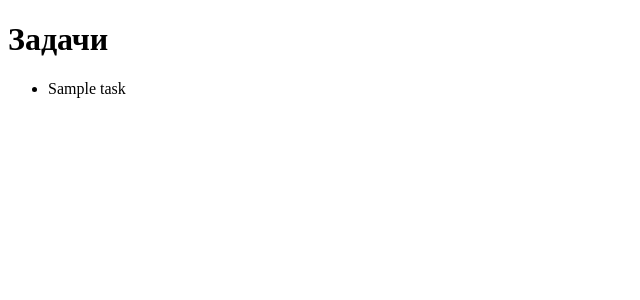
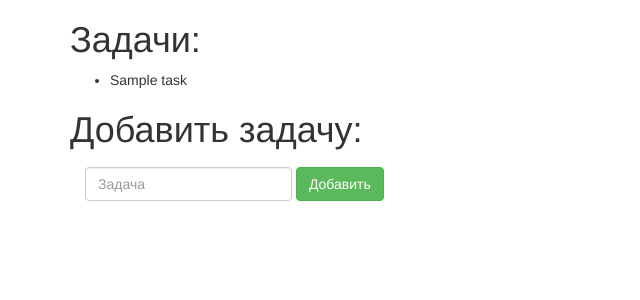
Before and after one commit to artsiom-burkun/framework, a PHP site: template Views/index.view.php in a window 1280 px wide. Shown: the top 300 px of the page, without its empty margins (0-640 px from the left). Run offline with PHP 8.4, Linux system fonts and the light colour scheme; the template is opened without the code that fills it: most values are stand-ins (such as "Sample title", 1, 10 or a date in 2020); a stand-in replaces the project's code that opens the database connection.

Commit message:
todoList

```diff
--- a/Views/index.view.php
+++ b/Views/index.view.php
@@ -1,16 +1,42 @@
-<!doctype html>
+<!DOCTYPE html>
 <html lang="en">
 <head>
-    <meta charset="UTF-8">
-    <title>Document</title>
+
+    <title>Свой фреймворк</title>
+
+    <!-- Bootstrap core CSS -->
+    <link href="https://maxcdn.bootstrapcdn.com/bootstrap/3.3.7/css/bootstrap.min.css" rel="stylesheet">
+    <script src="https://maxcdn.bootstrapcdn.com/bootstrap/3.3.7/js/bootstrap.min.js"></script>
+
+    <![endif]-->
 </head>
+
 <body>
-<h1>Задачи</h1>
 
-<ul>
-<?php foreach($tasks as $task): ?>
-    <li><?= $task->title ?></li>
-<?php endforeach; ?>
-</ul>
+<div class="container" style="display: block;">
+
+    <div class="starter-template">
+        <h1>Задачи:</h1>
+        <ul>
+            <?php foreach($tasks as $task): ?>
+                <li><?= $task->title ?></li>
+            <?php endforeach; ?>
+        </ul>
+        <h1>Добавить задачу:</h1>
+        <form class="navbar-form navbar-left" action="/" method="post">
+            <div class="form-group">
+                <input placeholder="Задача" class="form-control" type="text" name="name">
+            </div>
+            <button type="submit" class="btn btn-success">Добавить</button>
+        </form>
+    </div>
+
+</div><!-- /.container -->
+
+
+<!-- Bootstrap core JavaScript
+================================================== -->
+<!-- Placed at the end of the document so the pages load faster -->
+<script src="https://ajax.googleapis.com/ajax/libs/jquery/1.12.4/jquery.min.js"></script>
 </body>
 </html>
--- a/core/Request.php
+++ b/core/Request.php
@@ -8,7 +8,8 @@ class Request
     public static function url()
     {
         $path = parse_url($_SERVER['REQUEST_URI'], PHP_URL_PATH);
-
+        $pathQuery = parse_url($_SERVER['REQUEST_URI'], PHP_URL_QUERY );
+        //dump($pathQuery, $path);
         return trim($path, '/');
     }
 }
--- a/core/database/QueryBuilder.php
+++ b/core/database/QueryBuilder.php
@@ -34,6 +34,7 @@ class QueryBuilder
         );
 
         $stmt = $this->db->prepare($sql);
+        dump($fields, $keys, $sql, $stmt);
         return $stmt->execute($fields);
     }
 }
```
Also changed, not shown: Controllers/index.php (+10 -0 lines), composer.json (line endings or trailing spaces), db.sqlite.
